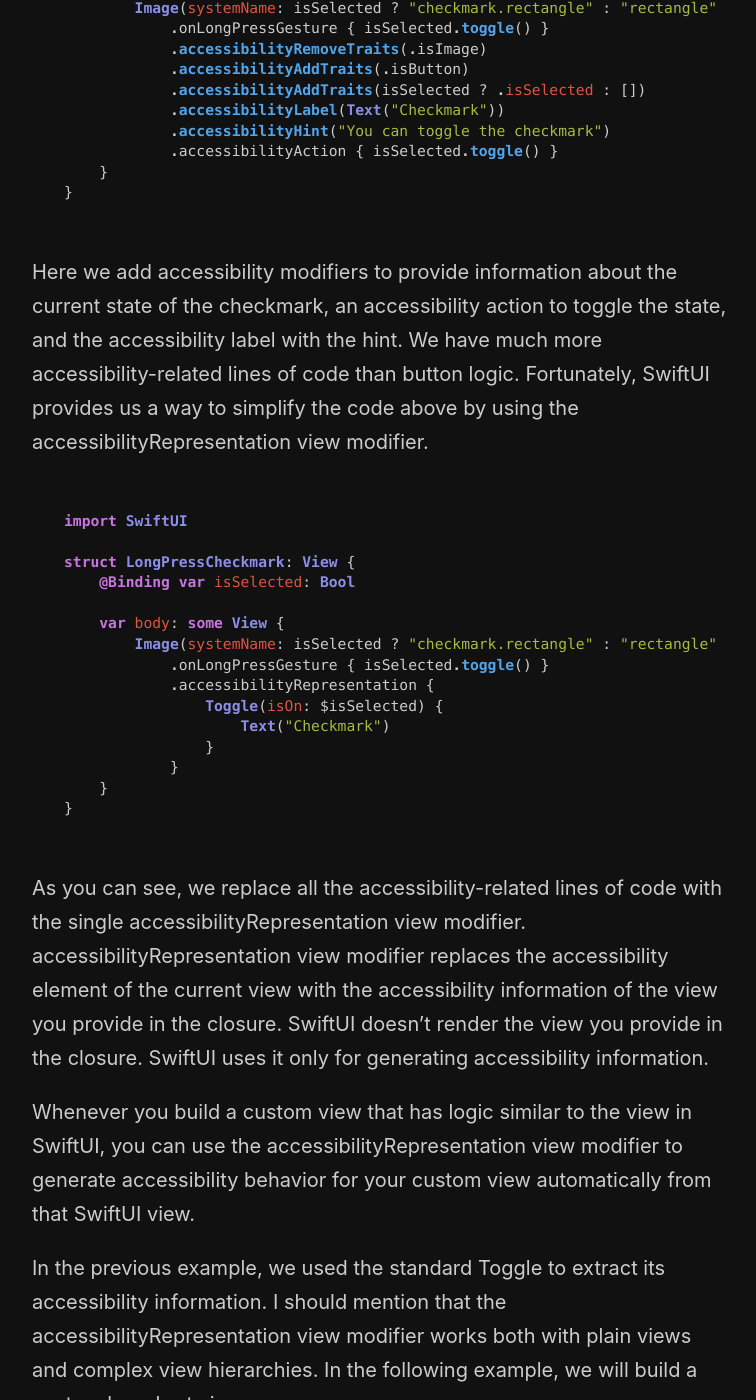
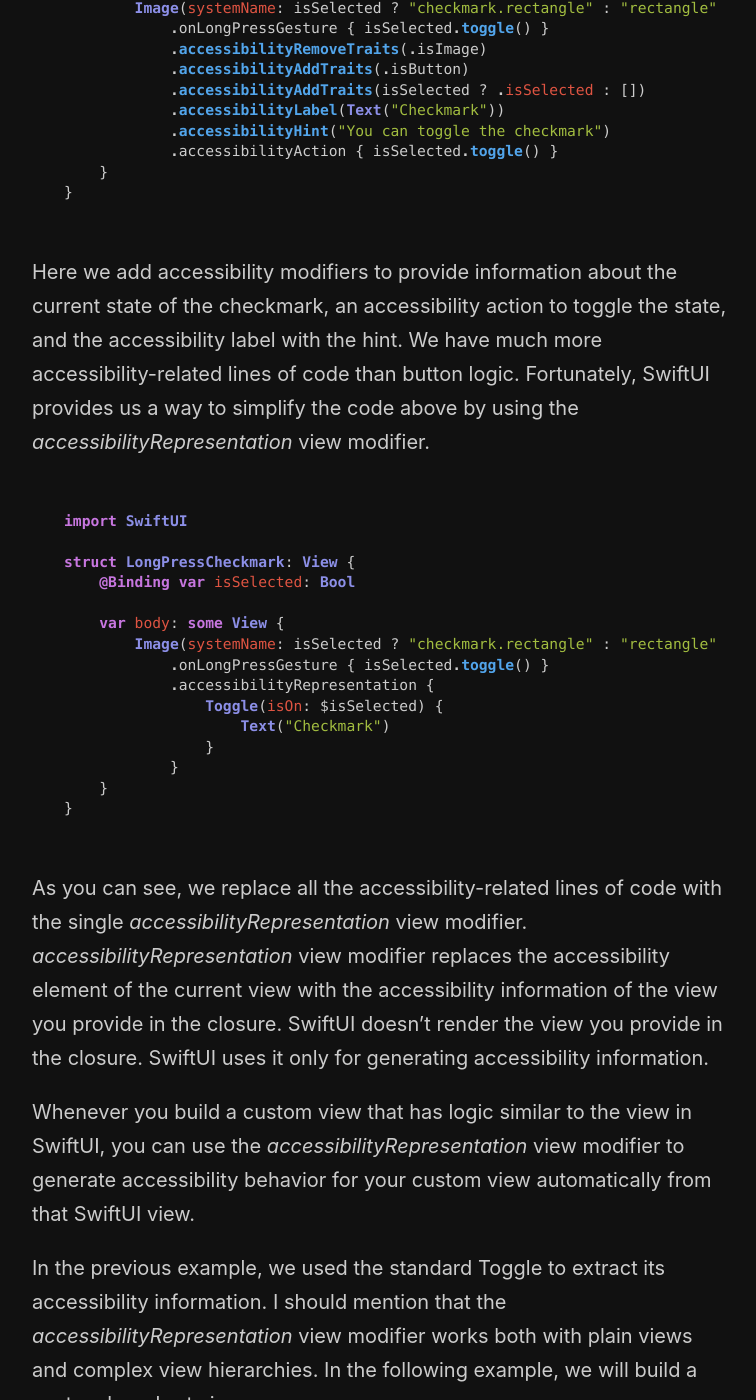
Before and after one commit to mecid/mecid.github.io, a Jekyll site: the page built from _posts/2021-09-01-the-power-of-accessibility-representation-view-modifier-in-swiftui.md, in a window 1280 px wide and 1400 px high, scrolled down 1452 px. Shown: the whole window, without its empty margins (258-1014 px from the left). Built offline with Jekyll 4.4.1, drawn with Linux system fonts in a browser that asks for light colours; some of the changed text lies outside the part shown.

Commit message:
accessibility representation post formatted

````diff
--- a/_posts/2021-09-01-the-power-of-accessibility-representation-view-modifier-in-swiftui.md
+++ b/_posts/2021-09-01-the-power-of-accessibility-representation-view-modifier-in-swiftui.md
@@ -3,7 +3,7 @@ title: The power of accessibilityRepresentation view modifier in SwiftUI
 layout: post
 ---
 
-The SwiftUI Release 3 has a lot of improvements in the area of accessibility. It provides all the missing APIs like accessibility rotors, but it also gives us new ways of doing complex things efficiently. This week we will talk about the accessibilityRepresentation view modifier that allows us to replace accessibility elements of one view with another.
+The SwiftUI Release 3 has a lot of improvements in the area of accessibility. It provides all the missing APIs like accessibility rotors, but it also gives us new ways of doing complex things efficiently. This week we will talk about the *accessibilityRepresentation* view modifier that allows us to replace accessibility elements of one view with another.
 
 Assume we are working on a super custom checkmark button that toggles its state only after a long press. Let's take a look at the code we write to implement this view.
 
@@ -43,7 +43,7 @@ struct LongPressCheckmark: View {
 }
 ```
 
-Here we add accessibility modifiers to provide information about the current state of the checkmark, an accessibility action to toggle the state, and the accessibility label with the hint. We have much more accessibility-related lines of code than button logic. Fortunately, SwiftUI provides us a way to simplify the code above by using the accessibilityRepresentation view modifier.
+Here we add accessibility modifiers to provide information about the current state of the checkmark, an accessibility action to toggle the state, and the accessibility label with the hint. We have much more accessibility-related lines of code than button logic. Fortunately, SwiftUI provides us a way to simplify the code above by using the *accessibilityRepresentation* view modifier.
 
 ```swift
 import SwiftUI
@@ -63,11 +63,11 @@ struct LongPressCheckmark: View {
 }
 ```
 
-As you can see, we replace all the accessibility-related lines of code with the single accessibilityRepresentation view modifier. accessibilityRepresentation view modifier replaces the accessibility element of the current view with the accessibility information of the view you provide in the closure. SwiftUI doesn't render the view you provide in the closure. SwiftUI uses it only for generating accessibility information.
+As you can see, we replace all the accessibility-related lines of code with the single *accessibilityRepresentation* view modifier. *accessibilityRepresentation* view modifier replaces the accessibility element of the current view with the accessibility information of the view you provide in the closure. SwiftUI doesn't render the view you provide in the closure. SwiftUI uses it only for generating accessibility information.
 
-Whenever you build a custom view that has logic similar to the view in SwiftUI, you can use the accessibilityRepresentation view modifier to generate accessibility behavior for your custom view automatically from that SwiftUI view.
+Whenever you build a custom view that has logic similar to the view in SwiftUI, you can use the *accessibilityRepresentation* view modifier to generate accessibility behavior for your custom view automatically from that SwiftUI view.
 
-In the previous example, we used the standard Toggle to extract its accessibility information. I should mention that the accessibilityRepresentation view modifier works both with plain views and complex view hierarchies. In the following example, we will build a custom bar chart view.
+In the previous example, we used the standard Toggle to extract its accessibility information. I should mention that the *accessibilityRepresentation* view modifier works both with plain views and complex view hierarchies. In the following example, we will build a custom bar chart view.
 
 ```swift
 struct Bar: Identifiable {
@@ -95,6 +95,6 @@ struct BarChartView: View {
 }
 ```
 
-Here we use the new Canvas view for custom drawing. Canvas view doesn't support accessibility out of the box. Fortunately, we can use the accessibilityRepresentation view modifier to generate the accessibility information for our chart.
+Here we use the new *Canvas* view for custom drawing. *Canvas* view doesn't support accessibility out of the box. Fortunately, we can use the *accessibilityRepresentation* view modifier to generate the accessibility information for our chart.
 
-The new accessibilityRepresentation view modifier drastically simplifies the accessibility support for custom views.
+The new *accessibilityRepresentation* view modifier drastically simplifies the accessibility support for custom views.
````
